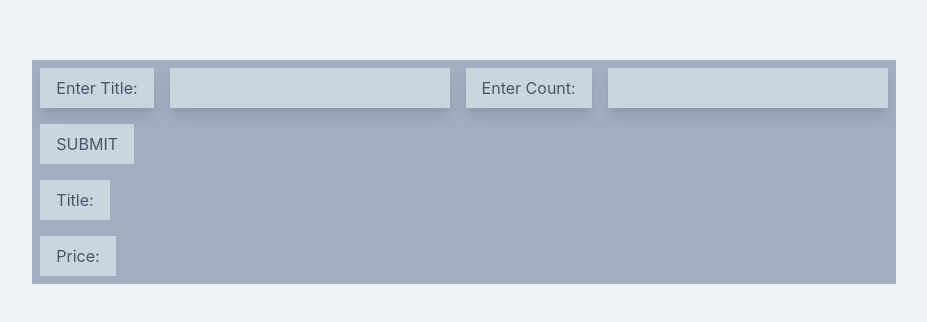
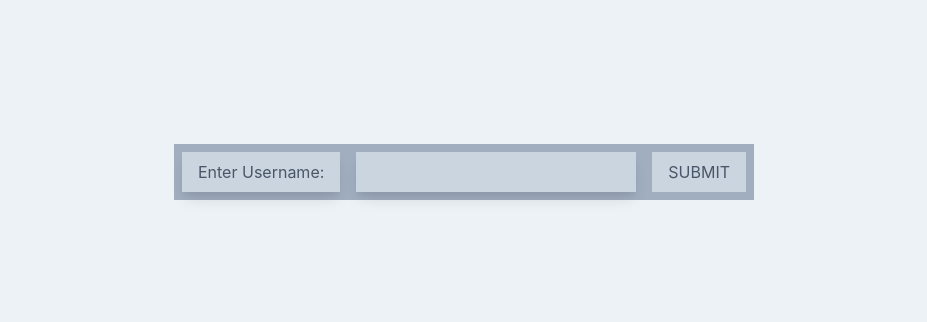
Before and after one commit to ralmayer/GHPP, a React (Create React App) app: page / in a window 1280 px wide. Shown: the part 228-550 px from the top of the page, without its empty margins (176-1103 px from the left). Built offline with nearby package versions, Linux system fonts and the light colour scheme.

Commit message:
new types & functions

```diff
--- a/src/App.tsx
+++ b/src/App.tsx
@@ -1,22 +1,53 @@
 import React, {
   useState,
+  useEffect,
   FunctionComponent as FC,
   FormEvent,
   ChangeEvent
 } from "react";
-import { Counter } from "./Counter";
+
+interface User {
+  avatar_url: string;
+  html_url: string;
+  name: string;
+  repos: string;
+  public_repos: number;
+}
 
 const App: FC = () => {
-  const [count, setCount] = useState<string>("");
   const [title, setTitle] = useState<string>("");
-  const [values, setValues] = useState<{ title: string; count: string }>({
-    title: "",
-    count: ""
-  });
+  const [username, setUsername] = useState<string>("");
+  const [user, setUser] = useState<User>();
+
+  useEffect(() => {
+    const getUser = async (user: string) => {
+      try {
+        const res = await fetch(`https://api.github.com/users/${user}`);
+        const data = await res.json();
+        console.log(data);
+      } catch (err) {
+        alert(err);
+      }
+    };
+
+    const getUserRepos = async (user: string) => {
+      try {
+        const res = await fetch(`https://api.github.com/users/ralmayer/repos`);
+        const data = await res.json();
+        setUser(data);
+        console.log(data);
+      } catch (err) {
+        alert(err);
+      }
+    };
+
+    username && getUser(username);
+    username && getUserRepos(username);
+  }, [username]);
 
   const handleSubmit = (event: FormEvent<HTMLFormElement>) => {
     event.preventDefault();
-    setValues({ title, count });
+    setUsername(title);
   };
 
   const handleTitleChange = (event: ChangeEvent<HTMLInputElement>) => {
@@ -24,38 +55,23 @@ const App: FC = () => {
     setTitle(event.target.value);
   };
 
-  const handleCountChange = (event: ChangeEvent<HTMLInputElement>) => {
-    event.preventDefault();
-    setCount(event.target.value);
-  };
-
   return (
     <div className="flex w-full h-screen justify-center items-center bg-gray-200">
       <div className="container w-auto h-auto flex-initial bg-gray-500">
         <form onSubmit={handleSubmit}>
           <p className="inline-block text-gray-700 text-center bg-gray-400 px-4 py-2 m-2 shadow-lg">
-            Enter Title:{" "}
+            Enter Username:{" "}
           </p>
           <input
             className="inline-block text-gray-700 text-center bg-gray-400 px-4 py-2 m-2 shadow-lg"
             value={title}
             onChange={handleTitleChange}
           />
-          <p className="inline-block text-gray-700 text-center bg-gray-400 px-4 py-2 m-2 shadow-lg">
-            Enter Count:{" "}
-          </p>
-          <input
-            className="inline-block text-gray-700 text-center bg-gray-400 px-4 py-2 m-2 shadow-lg"
-            value={count}
-            onChange={handleCountChange}
-          />
-          <br />
           <button className="inline-block text-gray-700 text-center bg-gray-400 px-4 py-2 m-2">
             {" "}
             SUBMIT{" "}
           </button>
         </form>
-        <Counter title={values.title} count={values.count} />
       </div>
     </div>
   );
```
